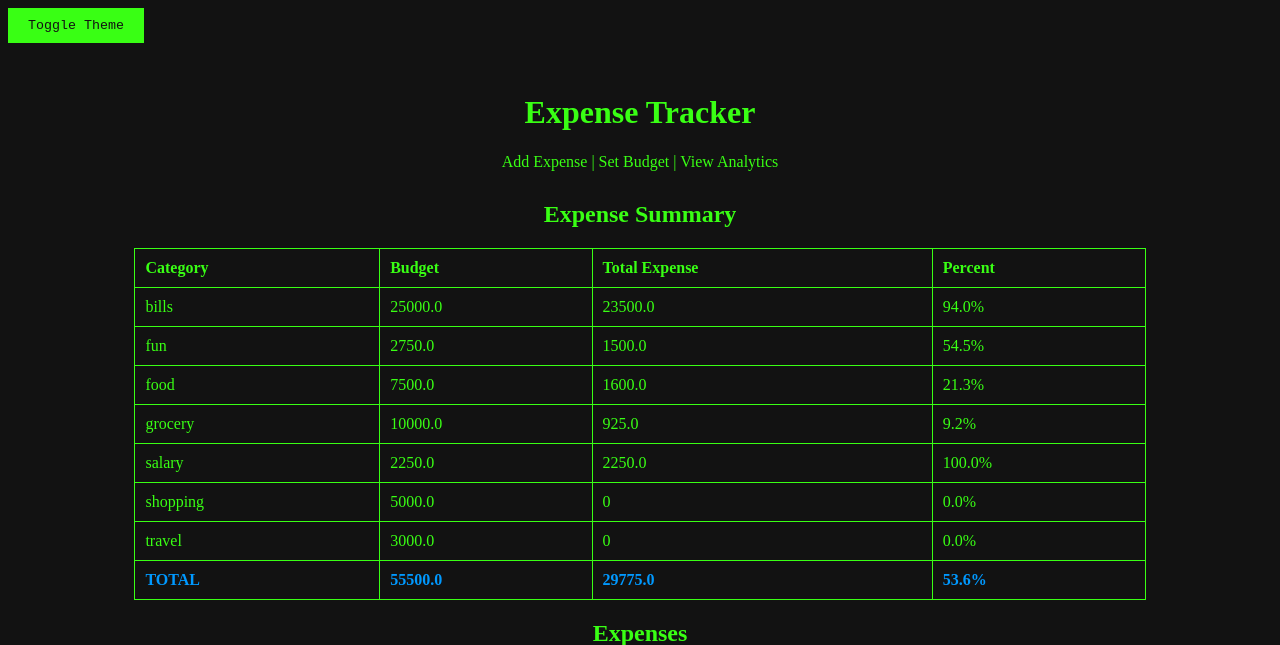
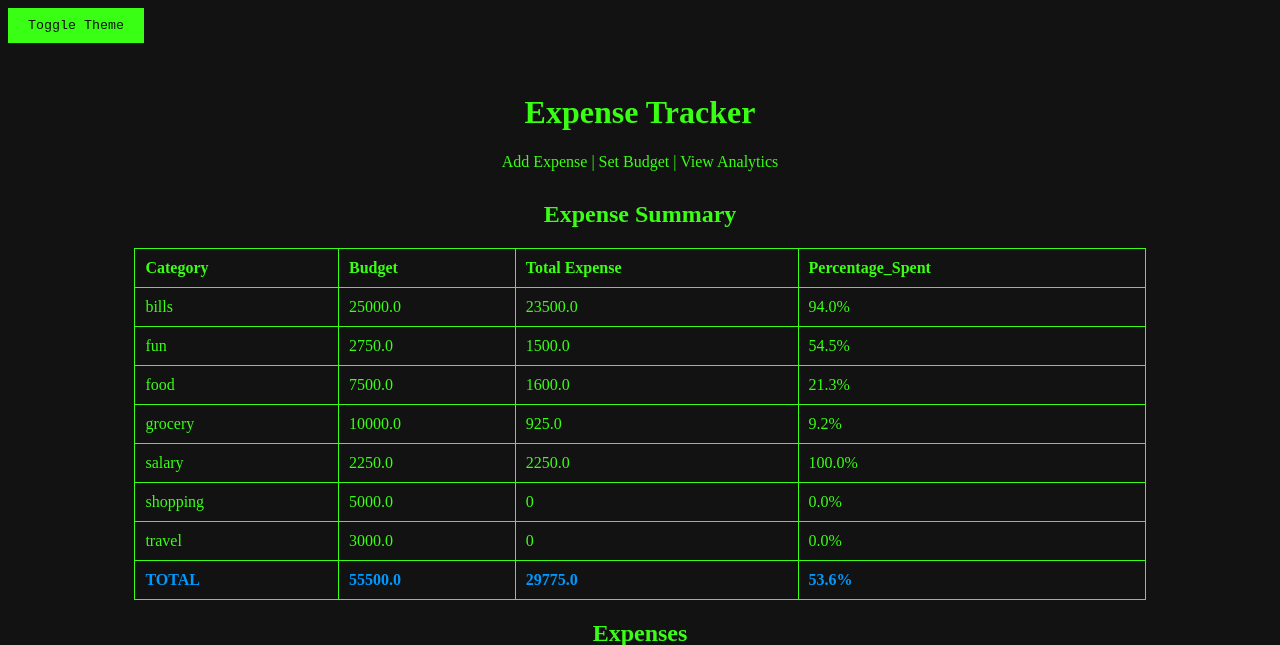
Before and after one commit to KSTarun/ExpenseTracker, a Flask app: page / in a window 1280 px wide. Shown: the top 645 px of the page. Run offline with Flask 3, Linux system fonts and the light colour scheme; data comes from the database, SQL or seed files in the repository; both versions use the stored data as it was after the commit.

Commit message:
percentage column name change

```diff
--- a/app.py
+++ b/app.py
@@ -71,7 +71,7 @@ def index():
     expense_dict = {expense['category']: expense['total_expense'] for expense in total_expenses}
     for budget in budgets:
         budget['total_expense'] = expense_dict.get(budget['category'], 0)
-        budget['percent'] = round((budget['total_expense'] / budget['amount']) * 100, 1) if budget['amount'] > 0 else 0
+        budget['Percentage_Spent'] = round((budget['total_expense'] / budget['amount']) * 100, 1) if budget['amount'] > 0 else 0
 
     conn.close()
 
--- a/templates/index.html
+++ b/templates/index.html
@@ -25,7 +25,7 @@
                     <th>Category</th>
                     <th>Budget</th>
                     <th>Total Expense</th>
-                    <th>Percent</th> <!-- Add this column -->
+                    <th>Percentage_Spent</th> <!-- Add this column -->
                 </tr>
             </thead>
             <tbody>
```
Also changed, not shown: expenses.db.
